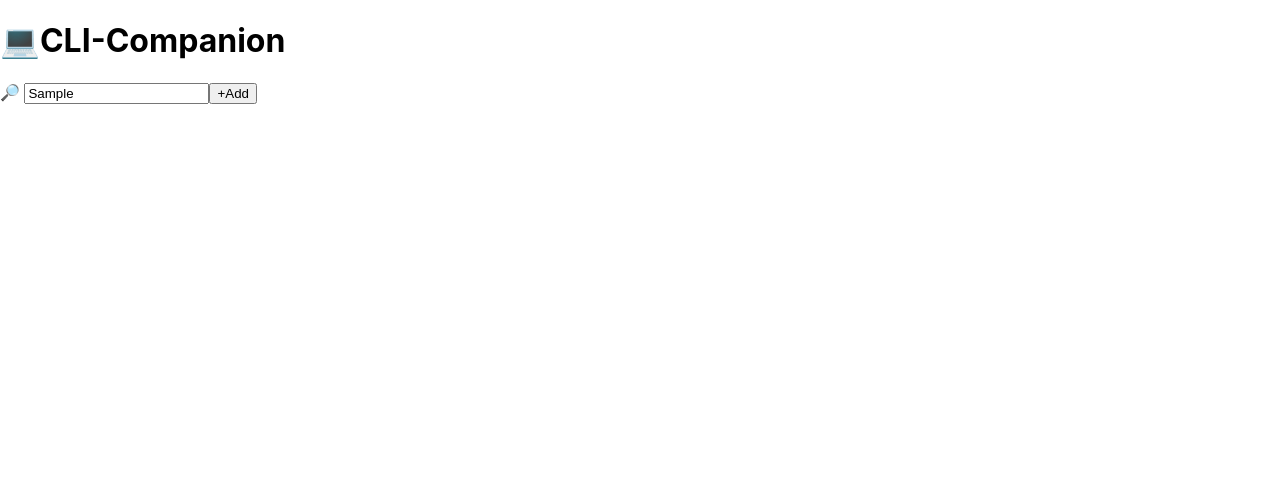
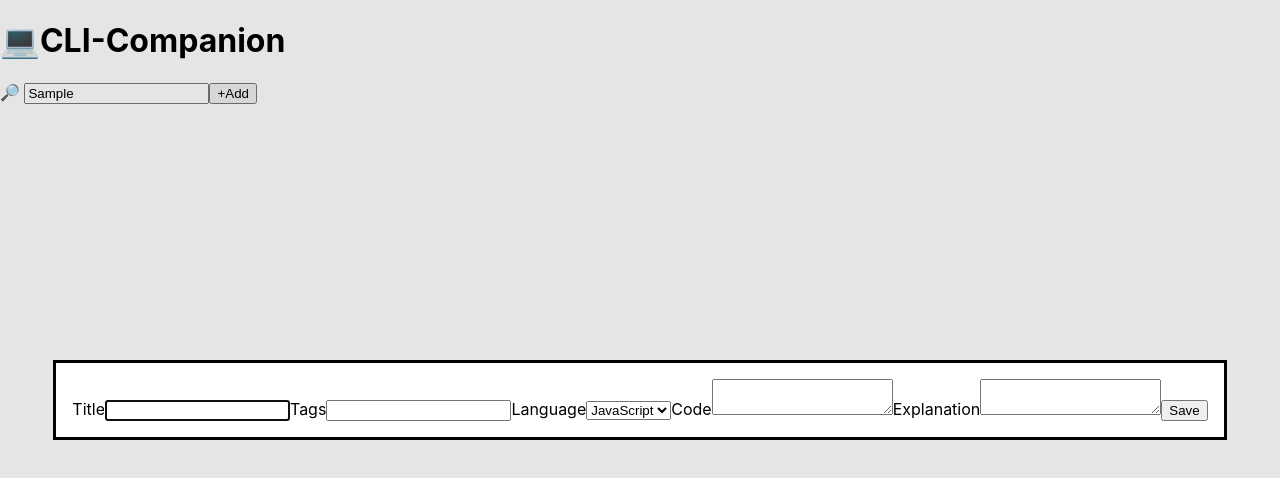
Before and after one commit to JamesHawk585/cli-companion, a React (Create React App) app: page / in a window 1280 px wide. Both pictures are taken after typing "Sample" into the empty fields and a click on the button "+Add". Shown: the top 478 px of the page. Built offline with nearby package versions, Linux system fonts and the light colour scheme.

Commit message:
Adds modal to Header.jsx

```diff
--- a/src/App.jsx
+++ b/src/App.jsx
@@ -4,7 +4,6 @@ import Header from "./Header.jsx";
 
 export default () => {
 
-// 1:00:00
 
   return (
     <>
--- a/src/Header.jsx
+++ b/src/Header.jsx
@@ -1,9 +1,12 @@
-import React, { dialogRef } from "react";
+import React, { useRef } from "react";
 
 const Header = () => {
 
+  const dialogRef = useRef(null)
+
     const onAddButtonClick = () => {
         console.log("I work!")
+        dialogRef.current.showModal();
     }
 
   return (
@@ -15,7 +18,7 @@ const Header = () => {
             <button onClick={() => onAddButtonClick()}>+Add</button>
           </label>
         </div>
-        <dialog >
+        <dialog ref={dialogRef}>
         <form>
           <label>
             Title
```
